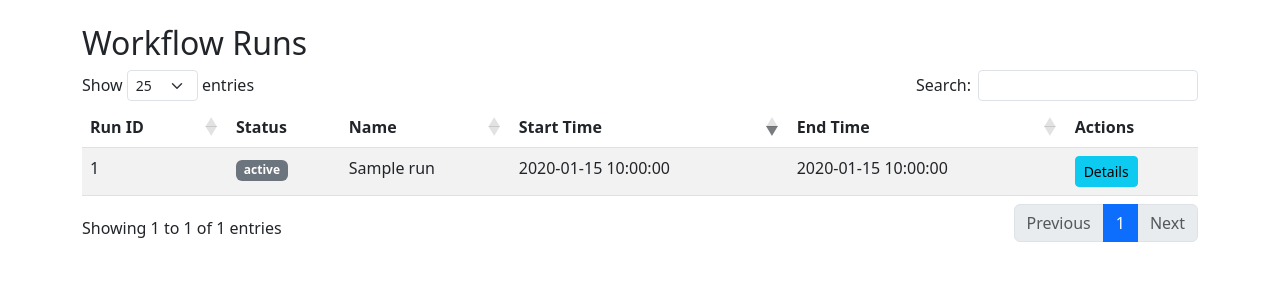
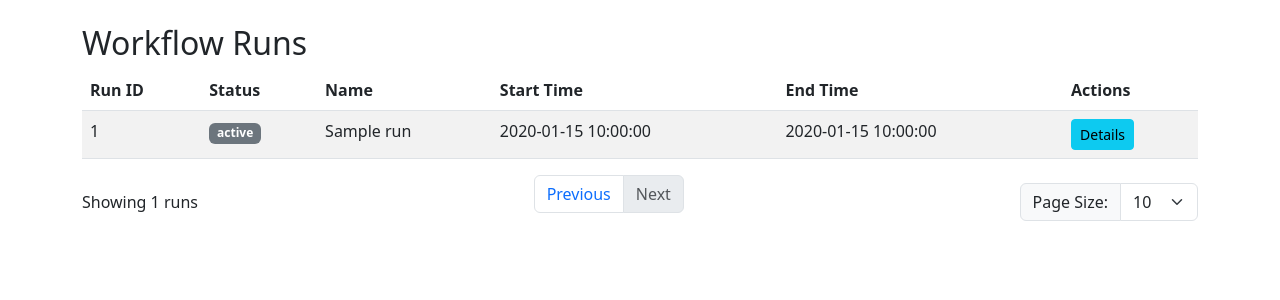
Before and after one commit to NGS360/GA4GH-WES-API-Service, a Flask app: template app/templates/runs.html in a window 1280 px wide. Shown: the part 56-356 px from the top of the page. Run offline with Flask 3, Linux system fonts and the light colour scheme; the template is opened without the code that fills it: most values are stand-ins (such as "Sample title", 1, 10 or a date in 2020); some libraries are stand-ins or nearby versions.

Commit message:
Add pagination support to runs page

```diff
--- a/app/templates/runs.html
+++ b/app/templates/runs.html
@@ -3,7 +3,7 @@
 {% block content %}
 <h2>Workflow Runs</h2>
 <div class="table-responsive">
-    <table id="runs-table" class="table table-striped">
+    <table class="table table-striped">
         <thead>
             <tr>
                 <th>Run ID</th>
@@ -35,23 +35,50 @@
         </tbody>
     </table>
 </div>
+
+<!-- Pagination Controls -->
+<nav aria-label="Workflow runs pagination">
+    <div class="d-flex justify-content-between align-items-center">
+        <div>
+            Showing {{ runs|length }} runs
+        </div>
+        <ul class="pagination">
+            {% if prev_page_token is not none %}
+            <li class="page-item">
+                <a class="page-link" href="{{ url_for('web.runs', page_size=page_size, page_token=prev_page_token) }}">Previous</a>
+            </li>
+            {% else %}
+            <li class="page-item disabled">
+                <span class="page-link">Previous</span>
+            </li>
+            {% endif %}
+
+            {% if next_page_token %}
+            <li class="page-item">
+                <a class="page-link" href="{{ url_for('web.runs', page_size=page_size, page_token=next_page_token) }}">Next</a>
+            </li>
+            {% else %}
+            <li class="page-item disabled">
+                <span class="page-link">Next</span>
+            </li>
+            {% endif %}
+        </ul>
+        <div>
+            <form class="d-flex" action="{{ url_for('web.runs') }}" method="GET">
+                <div class="input-group">
+                    <label class="input-group-text" for="page-size">Page Size:</label>
+                    <select class="form-select" id="page-size" name="page_size" onchange="this.form.submit()">
+                        <option value="10" {% if page_size == 10 %}selected{% endif %}>10</option>
+                        <option value="25" {% if page_size == 25 %}selected{% endif %}>25</option>
+                        <option value="50" {% if page_size == 50 %}selected{% endif %}>50</option>
+                        <option value="100" {% if page_size == 100 %}selected{% endif %}>100</option>
+                    </select>
+                </div>
+                {% if current_page_token %}
+                <input type="hidden" name="page_token" value="{{ current_page_token }}">
+                {% endif %}
+            </form>
+        </div>
+    </div>
+</nav>
 {% endblock %}
-
-{% block scripts %}
-<script>
-$(document).ready(function() {
-    $('#runs-table').DataTable({
-        pageLength: 25,
-        order: [[3, 'desc']], // Sort by Start Time descending by default
-        columns: [
-            null,                  // Run ID
-            { orderable: false },  // Status
-            null,                  // Name
-            null,                  // Start Time
-            null,                  // End Time
-            { orderable: false }   // Actions
-        ]
-    });
-});
-</script>
-{% endblock %}
```
Also changed, not shown: app/api/wes.py (+6 -4 lines), app/web/__init__.py (+38 -3 lines).
